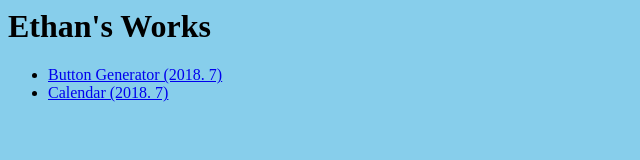
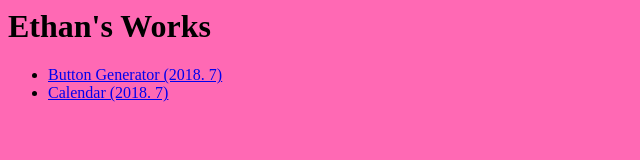
Before and after one commit to Kethan316/Portfolio, a plain HTML site: page index.html in a window 1280 px wide. Shown: the whole page, without its empty margins (0-640 px from the left). Drawn offline with Linux system fonts and the light colour scheme.

Commit message:
background change

```diff
--- a/style.css
+++ b/style.css
@@ -1,3 +1,3 @@
 body {
-    background:skyblue;
+    background: hotpink;
 }
```
